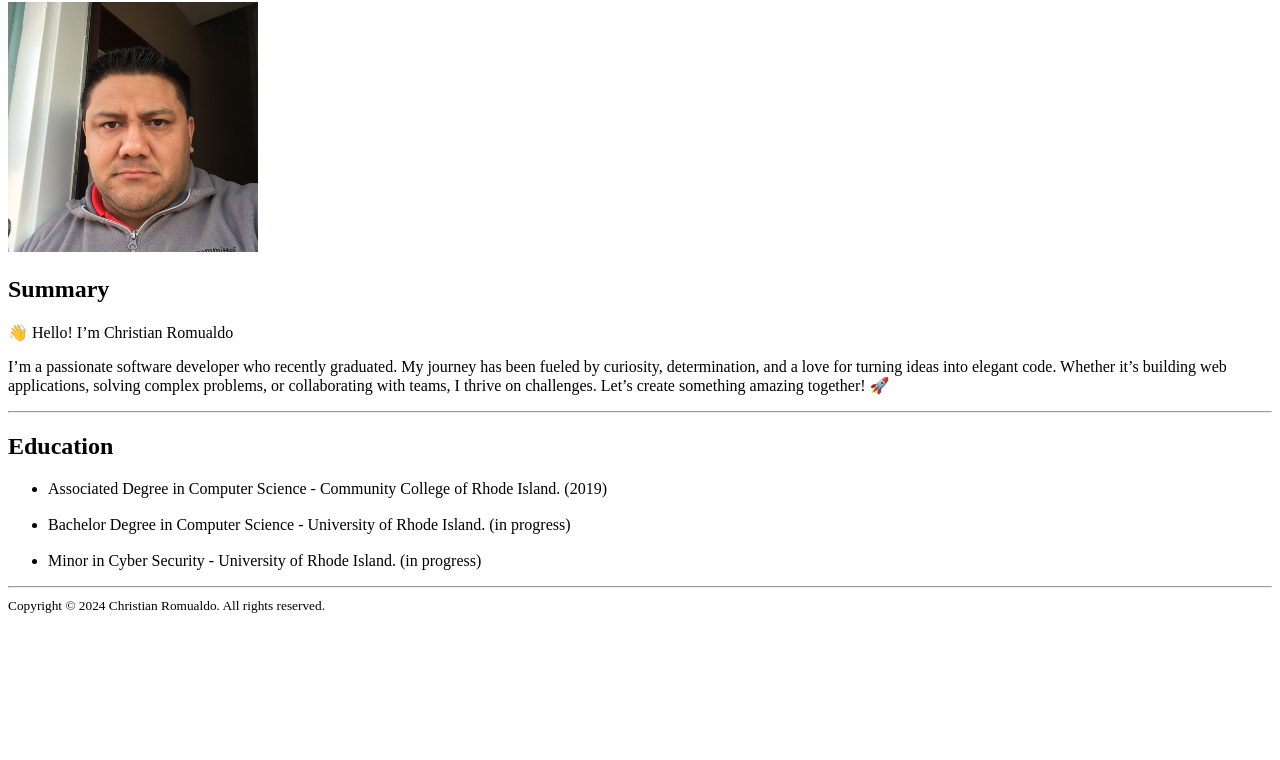
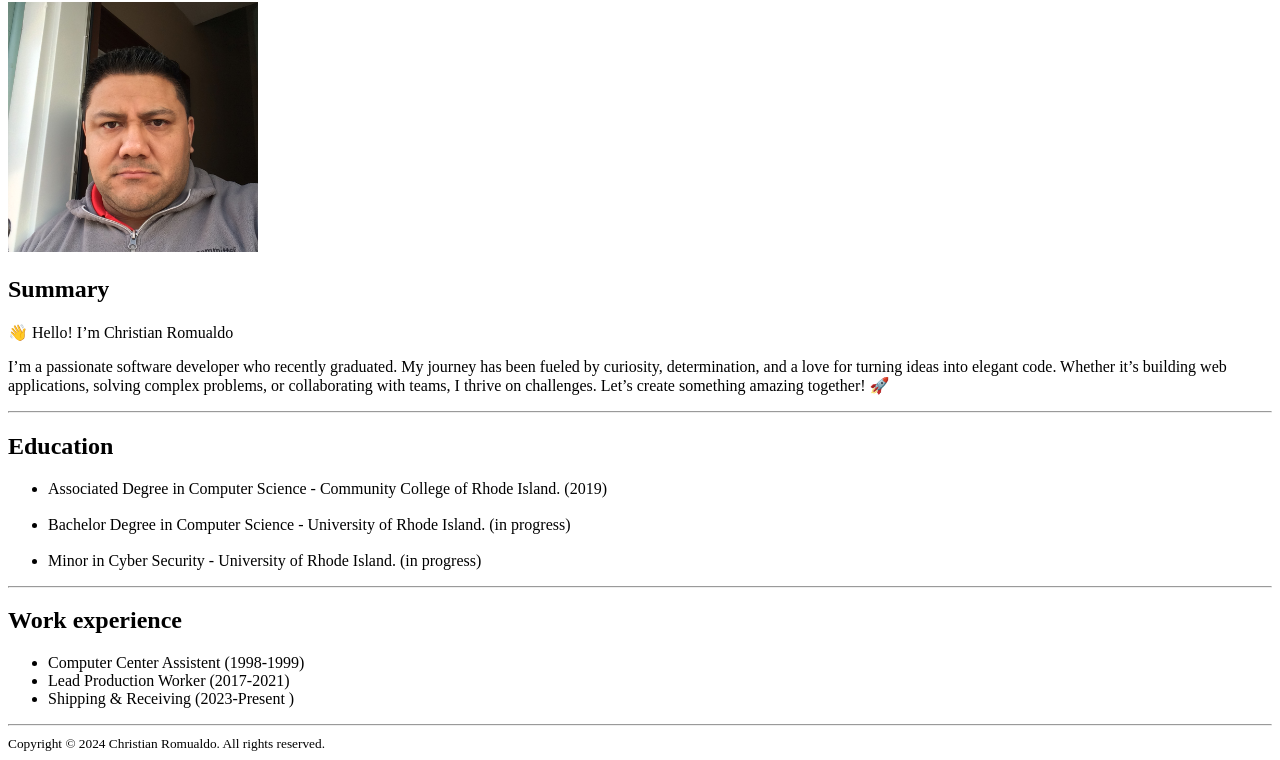
Before and after one commit to ChristianRomualdo/My-resume-website, a plain HTML site: page index.html in a window 1280 px wide. Shown: the part 78-838 px from the top of the page. Before the commit the page ends 800 px from the top, so only its background shows below. Drawn offline with Linux system fonts and the light colour scheme.

Commit message:
Fourth Commit 7/27/2024

```diff
--- a/index.html
+++ b/index.html
@@ -7,7 +7,7 @@
     </head>
     <body>
         <h1>Software developer: Christian Romualdo</h1>
-        <img src="/images/IMG_0155.JPG " width="250" height="250" />
+        <img src="images/IMG_0155.JPG " width="250" height="250" />
 
         <h2>Summary</h2>
         <p>👋 Hello! I’m Christian Romualdo </p>
@@ -16,6 +16,7 @@
                or collaborating with teams, I thrive on challenges. Let’s create something amazing together! 🚀
             </p>
             <hr/>
+
         <h2>Education</h2>
         <ul>
            <li> Associated Degree in Computer Science - Community College of Rhode Island. (2019)</li><br>
@@ -23,6 +24,15 @@
            <li> Minor in Cyber Security - University of Rhode Island. (in progress)</li>
         </ul>
         <hr>
+
+        <h2>Work experience</h2>
+        <ul>
+            <li>Computer Center Assistent (1998-1999)</li>
+            <li>Lead Production Worker (2017-2021) </li>
+            <li>Shipping & Receiving (2023-Present )</li>
+        </ul>
+        <hr>
+
     </body>
 
     <footer>
```
